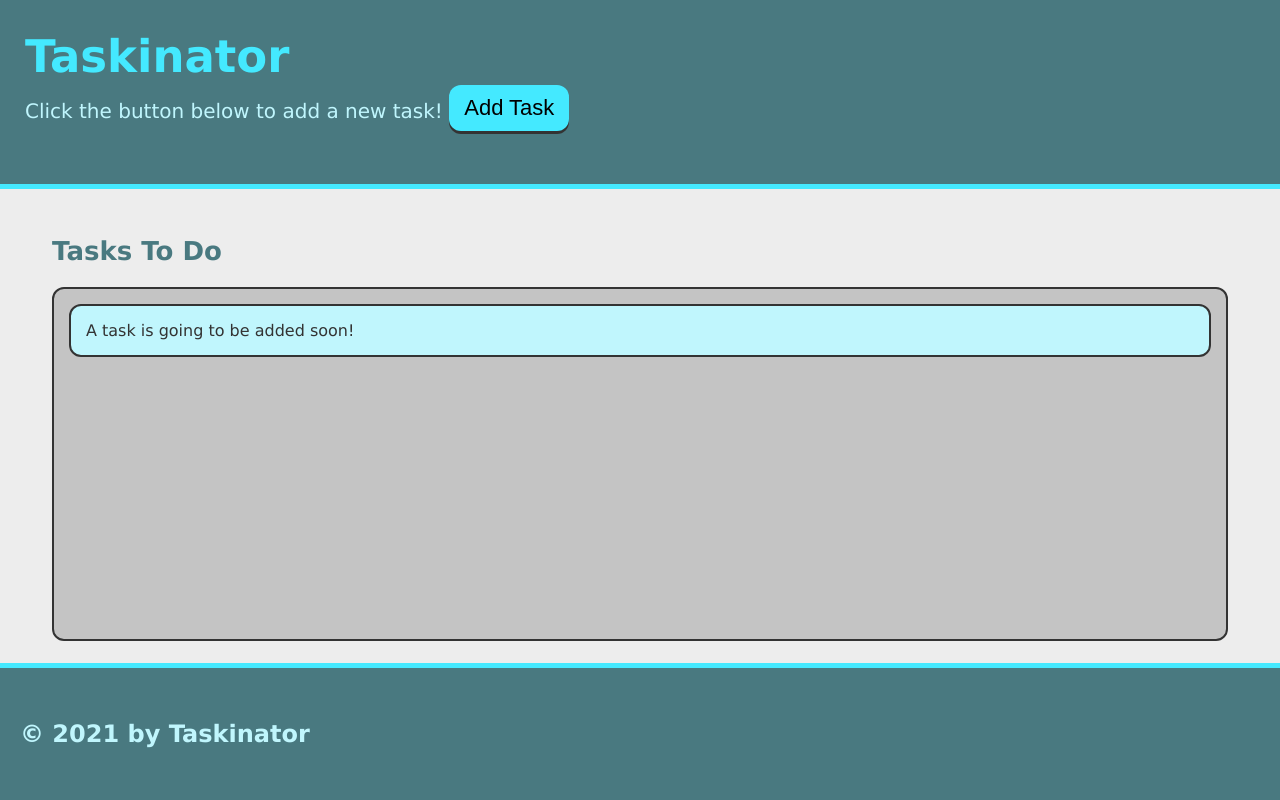
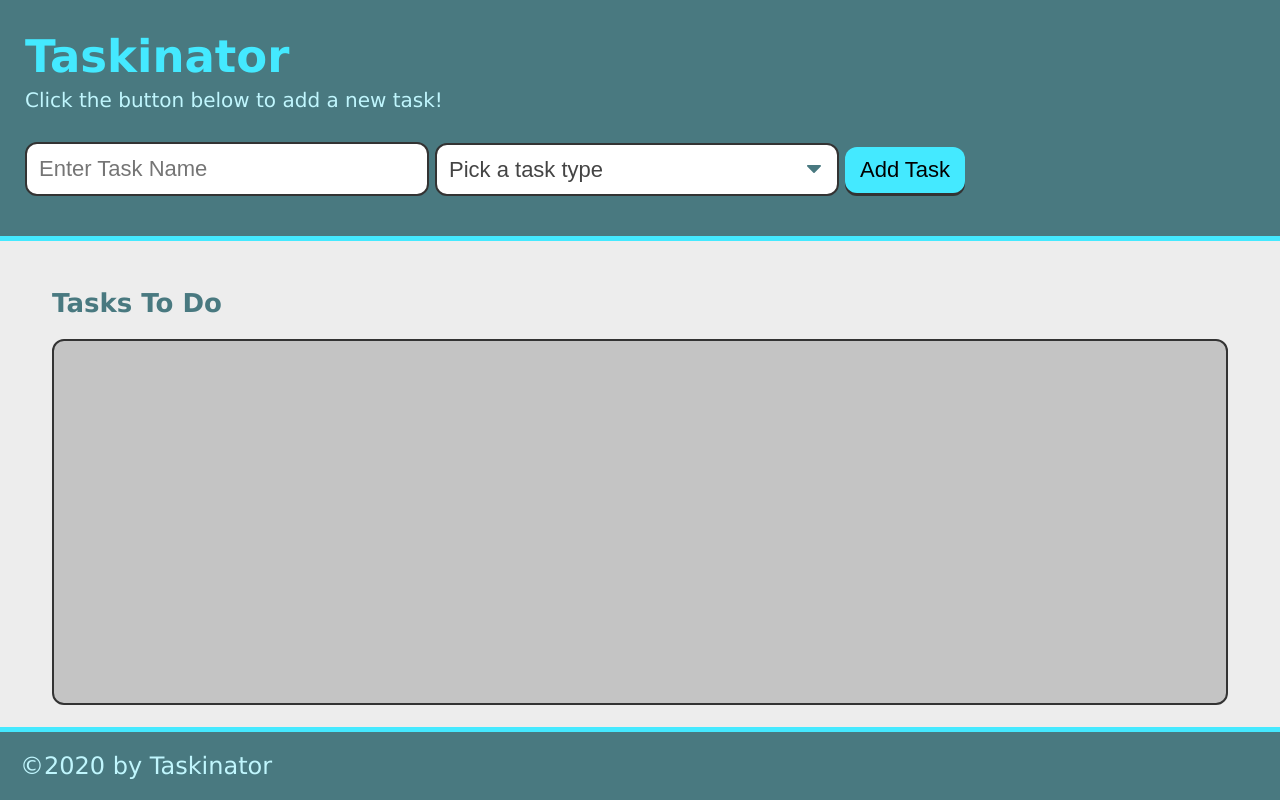
Before and after one commit to ksbuoregon/taskinator, a plain HTML site: page index.html in a window 1280 px wide. Drawn offline with Linux system fonts and the light colour scheme.

Commit message:
added form and select/option code to HTML

```diff
--- a/index.html
+++ b/index.html
@@ -1,34 +1,49 @@
 <!DOCTYPE html>
 <html lang="en">
+
 <head>
   <meta charset="UTF-8">
-    <meta http-equiv="X-UA-Compatible" content="IE=edge">
   <meta name="viewport" content="width=device-width, initial-scale=1.0">
+  <meta http-equiv="X-UA-Compatible" content="ie=edge">
+  <title>Taskinator</title>
   <link rel="stylesheet" href="./module-4-assets/css/style.css">
-    <title>Taskinator</title>
 </head>
+
 <body>
+
   <header>
-    <div>
-    <div class="header">
-        <h2 class="page-title">Taskinator</h2>
-        <p>Click the button below to add a new task!
-            <button class="btn" id="save-task">Add Task</button>
+    <h1 class="page-title">Taskinator</h1>
+    <p>Click the button below to add a new task!</p>
+    <form id="task-form">
+      <div class="form-group">
+        <input type="text" name="task-name" placeholder="Enter Task Name" />
       </div>
+      <div class="form-group">
+        <select name="task-type" class="select-dropdown">
+          <option value="" disabled selected>Pick a task type</option>
+          <option value="Print">Print</option>
+          <option value="Web">Web</option>
+          <option value="Mobile">Mobile</option>
+        </select>
+      </div>
+      <div class="form-group">
+        <button class="btn" id="save-task" type="submit">Add Task</button>
+      </div>
+    </form>
   </header>
+
   <main class="page-content">
     <section class="task-list-wrapper">
       <h2 class="list-title">Tasks To Do</h2>
-    <ul class="task-list" id="tasks-to-do">
-        <li class="task-item">A task is going to be added soon!</li>
-        </ul>
+      <ul class="task-list" id="tasks-to-do"></ul>
     </section>
+  </main>
 
-</main>
-</div>
   <footer>
-    <h4>&copy 2021 by Taskinator</h4>
+    &copy;2020 by Taskinator
   </footer>
+
   <script src="./module-4-assets/js/script.js"></script>
 </body>
+
 </html>
--- a/module-4-assets/js/script.js
+++ b/module-4-assets/js/script.js
@@ -1,11 +1,11 @@
-const buttonEl = document.querySelector("#save-task");
-const tasksToDoEl = document.querySelector("#tasks-to-do");
+var buttonEl = document.querySelector("#save-task");
+var tasksToDoEl = document.querySelector("#tasks-to-do");
 
-const createTaskHandler = function() {
-    const listItemEl = document.createElement("li");
-    listItemEl.className = "task-item";
-    listItemEl.textContent = "This is a new task.";
-    tasksToDoEl.appendChild(listItemEl);
+var createTaskHandler = function() {
+  var listItemEl = document.createElement("li");
+  listItemEl.className = "task-item";
+  listItemEl.textContent = "This is a new task.";
+  tasksToDoEl.appendChild(listItemEl);
 };
 
 buttonEl.addEventListener("click", createTaskHandler);
```
Also changed, not shown: module-4-assets/images/select-arrow.svg (added). Lines whose indentation alone changed are shown as unchanged.
